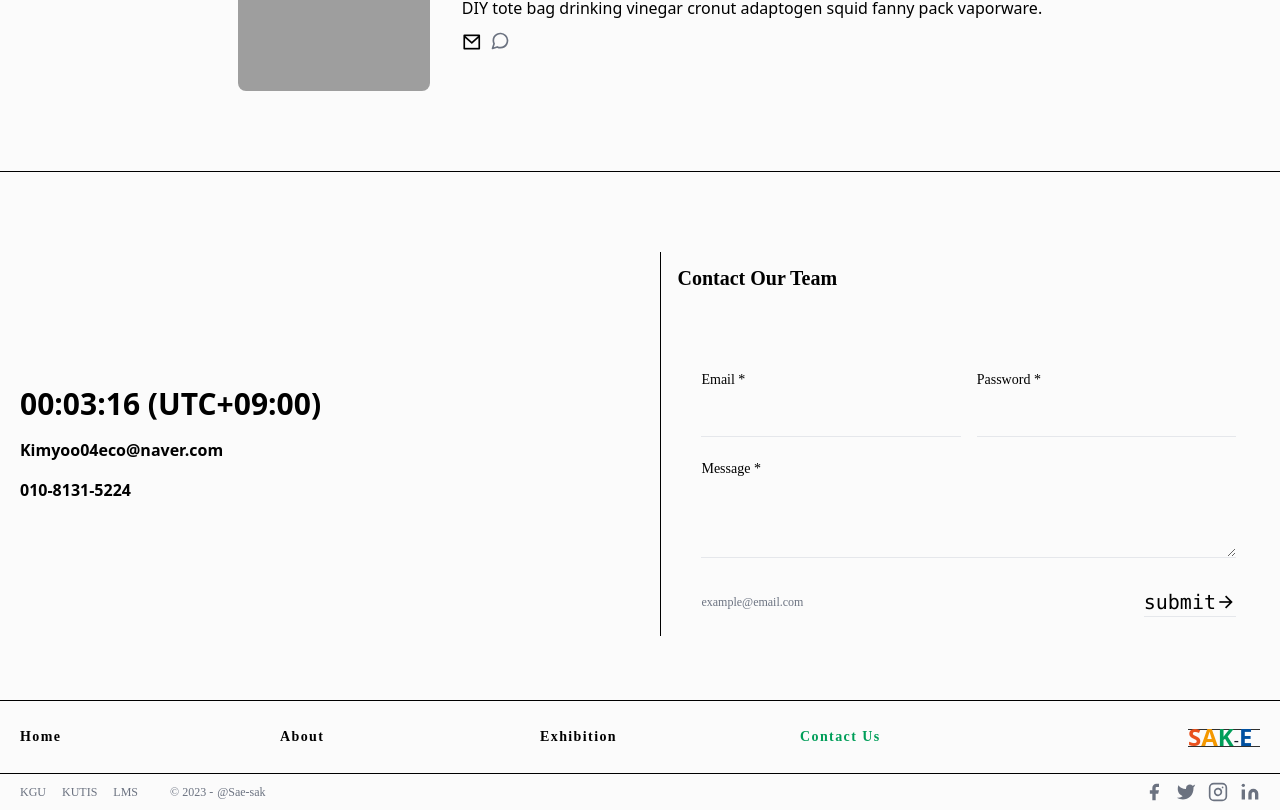
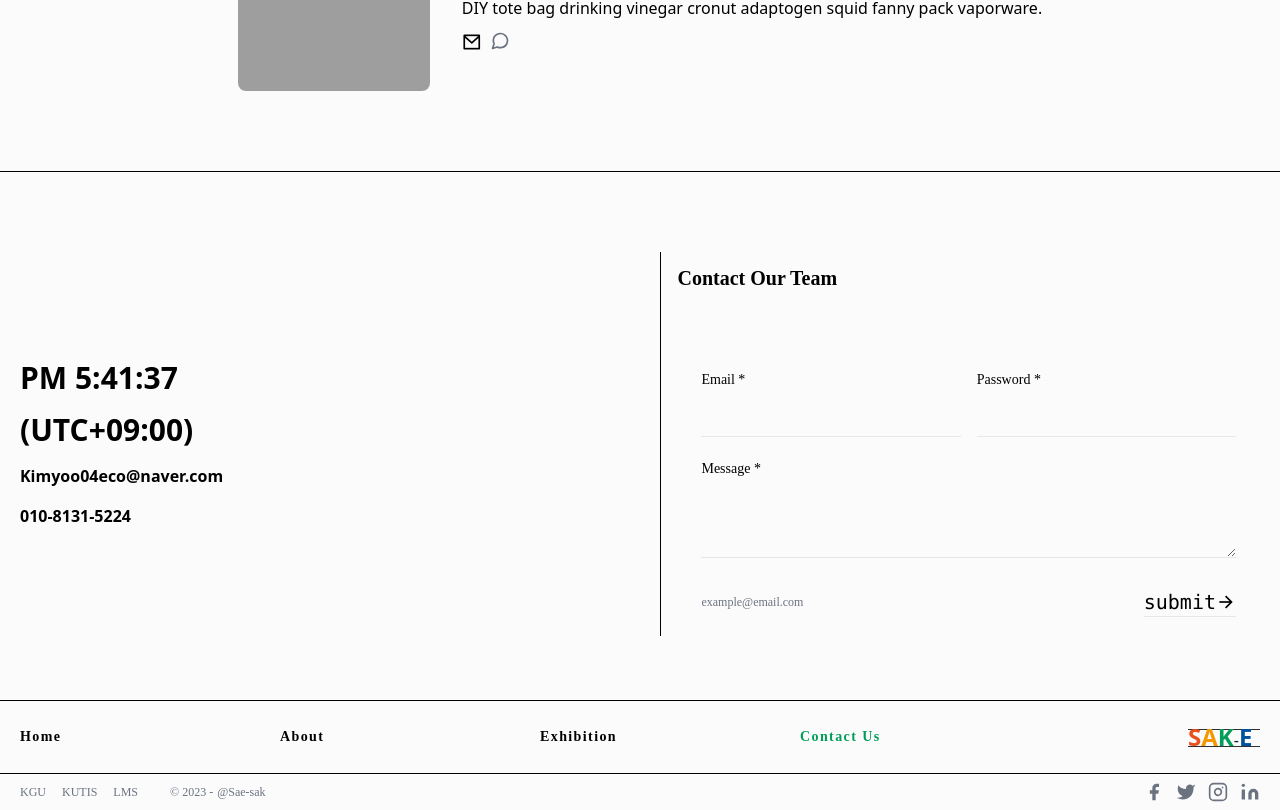
Before and after one commit to Sae-sak/SAK-Exhibition, a Next.js app: page /contactus in a window 1280 px wide. Shown: the part 874-1684 px from the top of the page. Built offline with nearby package versions, Linux system fonts and the light colour scheme; grey boxes are pictures that could not be loaded; a web font is replaced by a local one.

Commit message:
Update Contactus Page Clock

```diff
--- a/src/scenes/ContactUs/Clock/index.tsx
+++ b/src/scenes/ContactUs/Clock/index.tsx
@@ -1,15 +1,28 @@
+import React, { useEffect, useState } from "react";
+
 export default function Clock() {
-  // const clock = document.querySelector("#clock");
+  const [time, setTime] = useState(new Date());
 
-  // const date = new Date();
-  // const hours = String(date.getHours()).padStart(2, "0");
-  // const seconds = String(date.getSeconds()).padStart(2, "0");
-  // const minutes = String(date.getMinutes()).padStart(2, "0");
-  // clock.innerText = `${hours}:${minutes}:${seconds}`; // 반드시 백틱 사용
+  useEffect(() => {
+    const intervalID = setInterval(() => {
+      setTime(new Date());
+    }, 1000);
+
+    return () => clearInterval(intervalID);
+  }, []);
+
+  const hours = time.getHours();
+  const ampm = hours >= 12 ? "PM" : "AM";
+  const displayHours = hours % 12 || 12;
+  const displayMinutes = time.getMinutes().toString().padStart(2, "0");
+  const displaySeconds = time.getSeconds().toString().padStart(2, "0");
 
   return (
     <div className=" w-full col-start gap-4 ">
-      <span className=" font-extrabold text-3xl">00:03:16 (UTC+09:00)</span>
+      <div className=" font-extrabold text-3xl">
+        {`${ampm}  ${displayHours}:${displayMinutes}:${displaySeconds} `}
+      </div>
+      <span className=" font-extrabold text-3xl">(UTC+09:00)</span>
       <div className=" font-semibold">Kimyoo04eco@naver.com</div>
       <div className=" font-semibold">010-8131-5224</div>
     </div>
```
